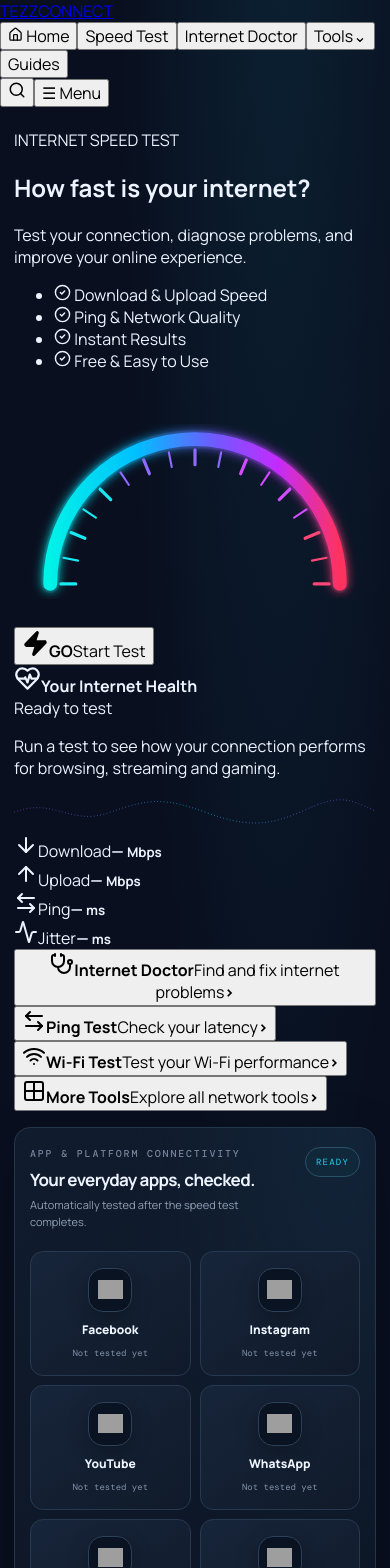
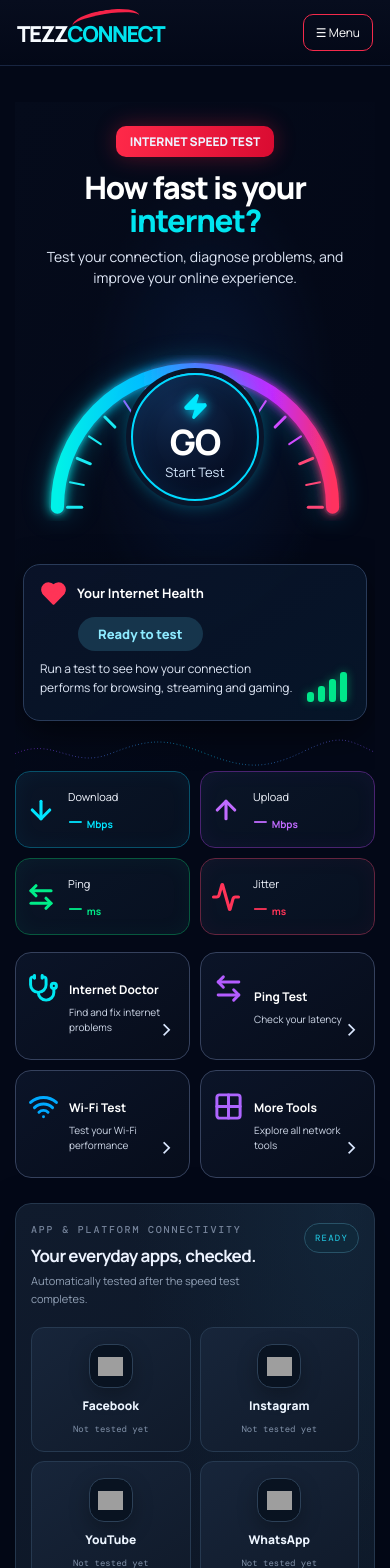
Before and after one commit to svish4934/tezz-connect, a React (Vite) app: page / in a window 390 px wide. Shown: the top 1568 px of the page. Built offline with nearby package versions, Linux system fonts and the light colour scheme; grey boxes are pictures that could not be loaded.

Commit message:
Apply approved TEZZ CONNECT neon home page colors and responsive layout

```diff
--- a/src/styles.css
+++ b/src/styles.css
@@ -396,3 +396,103 @@
 .gauge-inner{background:radial-gradient(circle at 50% 35%,#14243b 0%,#091322 72%)!important;border-color:rgba(115,184,226,.22)!important}
 .gauge-unit{color:#62e8e2!important;text-shadow:0 0 10px rgba(35,227,229,.3)}
 .gauge-halo.is-live{box-shadow:0 0 0 1px rgba(93,213,255,.28),0 0 23px rgba(0,218,239,.34),0 0 40px rgba(142,77,255,.2),0 12px 28px rgba(0,0,0,.24)!important}
+
+
+/* APPROVED TEZZ CONNECT HOME — neon red/cyan speed-test landing page */
+.tezz-main{margin:0!important;width:100%!important;min-height:100vh;background:#030817}
+.tezz-main .content{max-width:1440px;padding:0 42px 38px}
+.tezz-header{height:76px;padding:0 5.5%;display:flex;align-items:center;justify-content:space-between;gap:24px;background:linear-gradient(180deg,#070d1e,#030817);border-bottom:1px solid #182541;position:relative;z-index:4}
+.tezz-logo{position:relative;display:inline-flex;align-items:center;text-decoration:none;white-space:nowrap;padding:8px 0 5px}
+.tezz-logo-word{font-size:26px;font-weight:900;font-style:italic;letter-spacing:-1.5px;color:#f7fbff}
+.tezz-logo-word span{color:#00e4ef}
+.tezz-logo i{position:absolute;width:83px;height:22px;border-top:4px solid #f52348;border-radius:70% 70% 0 0;right:29px;top:-1px;transform:rotate(-9deg)}
+.tezz-nav{display:flex;align-items:center;gap:8px}
+.tezz-nav button,.tezz-header-actions button{border:1px solid transparent;background:transparent;color:#f3f6ff;padding:11px 15px;border-radius:10px;font-size:14px;cursor:pointer;display:flex;align-items:center;gap:7px}
+.tezz-nav button.selected{background:linear-gradient(100deg,#f51e3d,#c9082e);box-shadow:0 5px 18px #ed1e453d}
+.tezz-header-actions{display:flex;align-items:center;gap:8px}
+.tezz-header-actions button{border-color:#34425c}
+.tezz-header-actions .tezz-menu{border-color:#f42a4b;color:#fff;font-size:12px;padding:9px 12px}
+.tezz-hero{position:relative;display:grid;grid-template-columns:minmax(250px,1fr) minmax(340px,1.2fr) minmax(220px,.82fr);align-items:center;gap:22px;min-height:390px;padding:30px 22px 60px;overflow:hidden;background:radial-gradient(ellipse at 54% 46%,rgba(11,38,83,.42),transparent 46%),linear-gradient(115deg,#050b1b,#030817 75%)}
+.tezz-hero-copy{position:relative;z-index:2;align-self:center}
+.tezz-pill{display:inline-flex;padding:8px 16px;border-radius:10px;background:linear-gradient(100deg,#ff2949,#d90b31);font-size:13px;font-weight:800;box-shadow:0 0 22px #f21c3e55}
+.tezz-hero-copy h1{font-size:clamp(34px,3.5vw,48px);line-height:1.08;letter-spacing:-1.8px;margin:18px 0 12px;font-weight:850;color:#fff}
+.tezz-hero-copy h1 em{font-style:normal;color:#00e5f0}
+.tezz-hero-copy p{max-width:330px;color:#e0e8f7;font-size:16px;line-height:1.5;margin:0 0 16px}
+.tezz-hero-copy ul{list-style:none;padding:0;margin:0;display:grid;gap:7px}
+.tezz-hero-copy li{display:flex;align-items:center;gap:9px;font-size:14px;color:#f2f6ff}
+.tezz-hero-copy li svg{color:#13e777;fill:#13e777;stroke:#061426}
+.tezz-meter-wrap{position:relative;z-index:2;min-width:0;display:flex;align-items:center;justify-content:center;flex-direction:column;min-height:260px;padding-top:8px}
+.tezz-arc{width:min(100%,390px);height:auto;overflow:visible;filter:drop-shadow(0 0 12px #00cfff42)}
+.tezz-go{position:absolute;top:52%;left:50%;transform:translate(-50%,-50%);width:142px;height:142px;border-radius:50%;border:2px solid #00d9ff;background:radial-gradient(circle at 35% 25%,#102a50,#050c20 72%);box-shadow:0 0 0 5px #09152a,0 0 20px #00dfff8c,inset 0 0 22px #1475bd38;color:#fff;display:flex;align-items:center;justify-content:center;flex-direction:column;gap:3px;cursor:pointer}
+.tezz-go svg{color:#00e9ff;margin-bottom:2px;filter:drop-shadow(0 0 6px #00dfff)}
+.tezz-go strong{font-size:39px;line-height:1;font-weight:900;letter-spacing:-1px}
+.tezz-go span{font-size:13px;color:#d7eaff}
+.tezz-go.testing{border-color:#8c6cff;box-shadow:0 0 0 5px #10102d,0 0 28px #00dfffaa,inset 0 0 25px #5a3ab855}
+.tezz-go:disabled{cursor:progress}
+.tezz-live-progress{display:flex;gap:12px;justify-content:center;align-items:center;color:#94eaf3;font:10px 'DM Mono',monospace;margin-top:-3px;text-align:center}
+.tezz-health-card{align-self:center;position:relative;padding:20px 18px;border:1px solid #293b59;border-radius:17px;background:linear-gradient(145deg,#0a1228ef,#061629f2);box-shadow:0 12px 35px #0008;min-height:195px}
+.tezz-health-title{display:flex;align-items:center;gap:10px;color:#fff;font-size:14px}
+.tezz-health-title svg{color:#ff3457;fill:#ff3457}
+.tezz-health-badge{display:inline-flex;margin:17px 0 8px 42px;padding:8px 20px;border-radius:30px;background:#087b45;color:#caffdf;font-size:16px;font-weight:850}
+.tezz-health-badge.pending{background:#16354c;color:#8deaff;font-size:13px}
+.tezz-health-card p{margin:2px 0 24px;color:#e0e8f7;font-size:13px;line-height:1.55}
+.tezz-signal-bars{position:absolute;right:19px;bottom:18px;display:flex;align-items:flex-end;gap:4px;height:31px}
+.tezz-signal-bars i{width:7px;border-radius:3px;background:#00e78b;box-shadow:0 0 10px #00e78b77}
+.tezz-signal-bars i:nth-child(1){height:10px}.tezz-signal-bars i:nth-child(2){height:16px}.tezz-signal-bars i:nth-child(3){height:23px}.tezz-signal-bars i:nth-child(4){height:30px}
+.tezz-wave{position:absolute;bottom:1px;left:0;width:100%;height:54px;opacity:.9;pointer-events:none}
+.tezz-wave svg{width:100%;height:100%}
+.tezz-stat-grid{display:grid;grid-template-columns:repeat(4,minmax(0,1fr));gap:16px;margin:6px 0 26px}
+.tezz-stat{min-height:90px;padding:16px 18px;border:1px solid;border-radius:15px;background:linear-gradient(145deg,#0a1527,#071020);display:grid;grid-template-columns:42px 1fr;grid-template-rows:24px 1fr;column-gap:12px;align-items:center;box-shadow:inset 0 0 24px #fff00005}
+.tezz-stat>svg{grid-row:1/3;width:37px;height:37px;stroke-width:2.5}
+.tezz-stat>span{font-size:13px;color:#f3f7ff}
+.tezz-stat strong{font-size:23px;line-height:1.1;white-space:nowrap}
+.tezz-stat small{font-size:12px}
+.tezz-stat.cyan{border-color:#07516a;color:#00e5ff;box-shadow:inset 0 0 22px #00cfff0c}
+.tezz-stat.violet{border-color:#4a2371;color:#c16bff;box-shadow:inset 0 0 22px #a64aff0c}
+.tezz-stat.green{border-color:#07583e;color:#00ed89;box-shadow:inset 0 0 22px #00e78b0c}
+.tezz-stat.red{border-color:#64243e;color:#ff3458;box-shadow:inset 0 0 22px #ff31580c}
+.tezz-feature-grid{display:grid;grid-template-columns:repeat(4,minmax(0,1fr));gap:15px;margin-bottom:25px}
+.tezz-feature-grid button{position:relative;min-height:112px;text-align:left;padding:17px 16px 16px 70px;border:1px solid #35415d;border-radius:16px;background:linear-gradient(145deg,#0b1428,#070d1b);color:#fff;cursor:pointer}
+.tezz-feature-grid button>svg{position:absolute;left:17px;top:22px;width:39px;height:39px;color:#00e6f1;stroke-width:2.3}
+.tezz-feature-grid button:nth-child(2)>svg{color:#b45cff}.tezz-feature-grid button:nth-child(3)>svg{color:#00aaff}.tezz-feature-grid button:nth-child(4)>svg{color:#ae65ff}
+.tezz-feature-grid strong,.tezz-feature-grid span{display:block}
+.tezz-feature-grid strong{font-size:14px;margin:2px 0 7px}
+.tezz-feature-grid span{font-size:12px;line-height:1.45;color:#d0d9e9;max-width:145px}
+.tezz-feature-grid b{position:absolute;right:15px;bottom:13px;font-size:26px;font-weight:400;color:#dbe8ff}
+.home-content .services-panel,.home-content .report-panel,.home-content .lower-grid,.home-content .history-strip{display:none!important}
+.tezz-main .content:not(.home-content){padding-top:36px}
+.tezz-main footer{color:#75839c}
+@media(max-width:1050px){
+ .tezz-header{padding:0 22px}.tezz-nav{gap:0}.tezz-nav button{padding:10px 9px;font-size:12px}
+ .tezz-main .content{padding:0 22px 30px}
+ .tezz-hero{grid-template-columns:1fr 1.15fr;gap:10px;padding:30px 8px 60px}
+ .tezz-health-card{grid-column:1/-1;min-height:0;padding:14px 17px}
+ .tezz-health-card p{margin-bottom:8px}.tezz-health-badge{margin:8px 0 5px 40px}
+}
+@media(max-width:680px){
+ .tezz-header{height:66px;padding:0 17px}.tezz-logo-word{font-size:22px}.tezz-logo i{width:68px;right:24px}
+ .tezz-nav{display:none}.tezz-header-actions button:first-child{display:none}
+ .tezz-main .content{padding:0 15px 28px}
+ .tezz-hero{display:flex;flex-direction:column;align-items:stretch;gap:12px;padding:24px 8px 50px;min-height:0}
+ .tezz-hero-copy{text-align:center}
+ .tezz-pill{font-size:12px;padding:7px 14px}
+ .tezz-hero-copy h1{font-size:31px;letter-spacing:-1.2px;margin:14px 0 8px}
+ .tezz-hero-copy p{font-size:14px;max-width:340px;margin:0 auto 12px}
+ .tezz-hero-copy ul{display:none}
+ .tezz-meter-wrap{width:100%;min-height:240px;padding-top:0;margin:0 auto}
+ .tezz-arc{width:min(100%,365px)}
+ .tezz-go{width:128px;height:128px;top:52%}
+ .tezz-go strong{font-size:35px}
+ .tezz-health-card{width:100%;min-height:0;padding:15px 16px}
+ .tezz-health-title{font-size:13px}
+ .tezz-health-card p{font-size:12px;margin-bottom:8px;max-width:260px}
+ .tezz-health-badge{margin:10px 0 7px 38px;font-size:14px}
+ .tezz-stat-grid{grid-template-columns:1fr 1fr;gap:10px;margin:0 0 17px}
+ .tezz-stat{min-height:77px;padding:12px 10px;grid-template-columns:34px 1fr;column-gap:8px}
+ .tezz-stat>svg{width:30px;height:30px}.tezz-stat>span{font-size:11px}.tezz-stat strong{font-size:19px}.tezz-stat small{font-size:10px}
+ .tezz-feature-grid{grid-template-columns:1fr 1fr;gap:10px}
+ .tezz-feature-grid button{min-height:108px;padding:14px 12px 13px 53px}
+ .tezz-feature-grid button>svg{left:12px;top:20px;width:31px;height:31px}
+ .tezz-feature-grid strong{font-size:12px}.tezz-feature-grid span{font-size:10px}
+ .tezz-wave{height:35px}
+}
```
